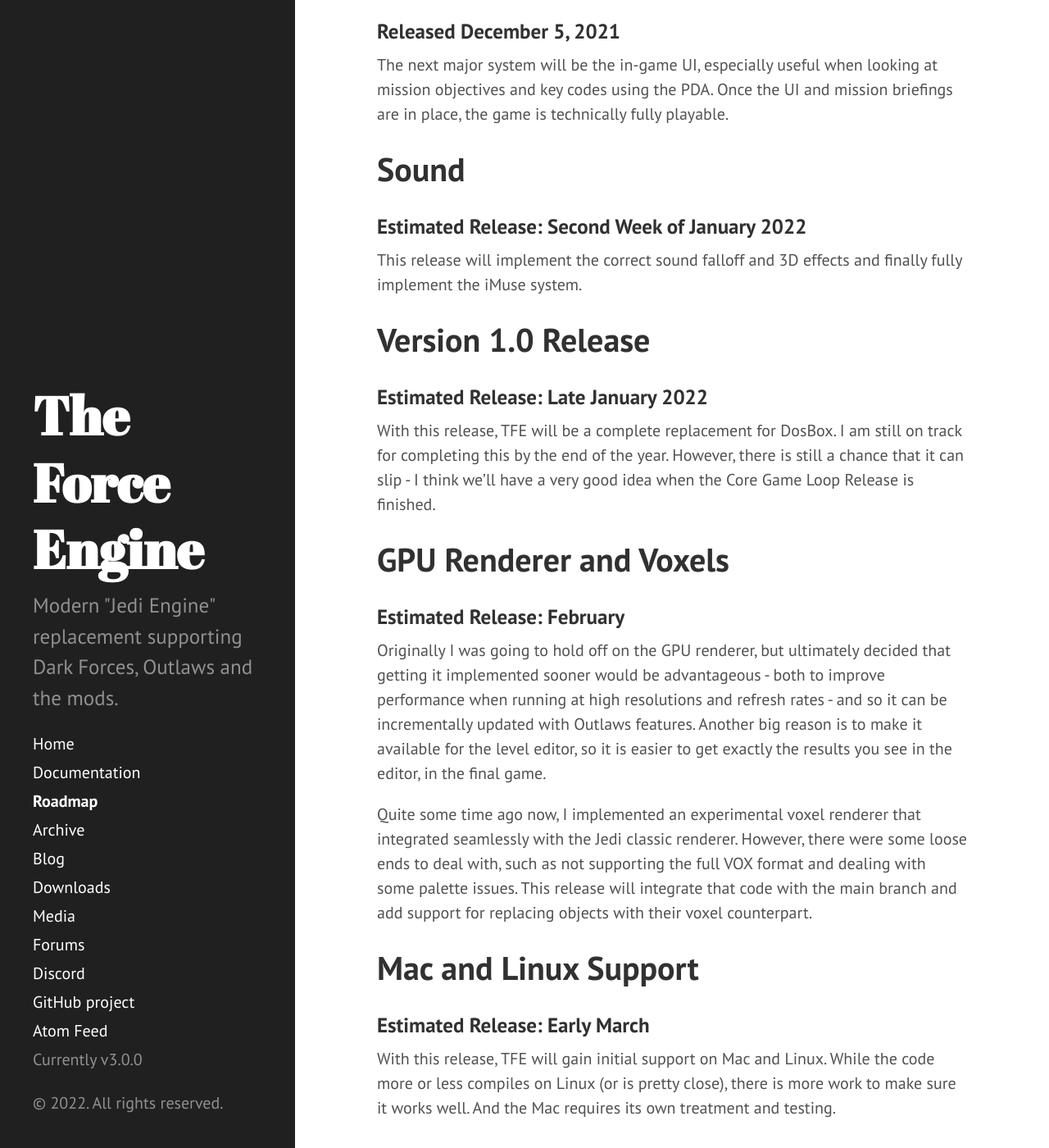
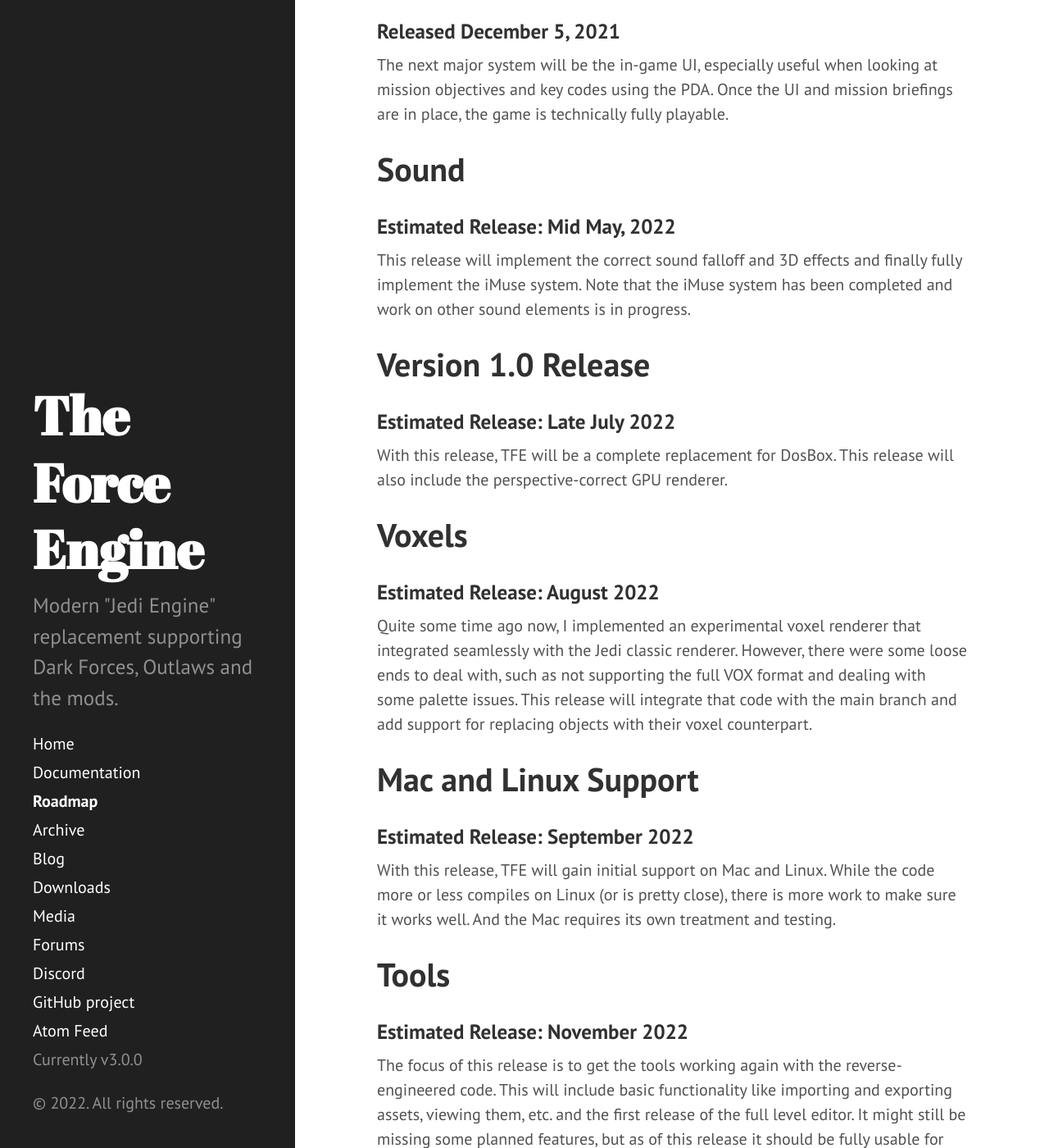
Before and after one commit to TheForceEngine/TheForceEngine.github.io, a Jekyll site: the page built from Roadmap.md, in a window 1280 px wide and 1400 px high, scrolled down 1779 px. Shown: the whole window at 82% size. Built offline with Jekyll 4.4.1, drawn with Linux system fonts in a browser that asks for light colours; some of the changed text lies outside the part shown.

Commit message:
Update Roadmap.md

```diff
--- a/Roadmap.md
+++ b/Roadmap.md
@@ -10,7 +10,7 @@
 - [x] [UI and Mission Briefings](#ui-and-mission-briefings)
 - [ ] [Sound](#sound) - _In Progress_
 - [ ] [Version 1.0 Release](#version-10-release)
-- [ ] [GPU Renderer and Voxels](#gpu-renderer-and-voxels)
+- [ ] [Voxels](#voxels)
 - [ ] [Mac and Linux Support](#mac-and-linux-support)
 - [ ] [Tools and Level Editor](#tools)
 
@@ -35,29 +35,27 @@
 The next major system will be the in-game UI, especially useful when looking at mission objectives and key codes using the PDA. Once the UI and mission briefings are in place, the game is technically fully playable.
 
 # Sound
-### Estimated Release: Second Week of January 2022
-This release will implement the correct sound falloff and 3D effects and finally fully implement the iMuse system.
+### Estimated Release: Mid May, 2022
+This release will implement the correct sound falloff and 3D effects and finally fully implement the iMuse system. Note that the iMuse system has been completed and work on other sound elements is in progress.
 
 # Version 1.0 Release
-### Estimated Release: Late January 2022
-With this release, TFE will be a complete replacement for DosBox. I am still on track for completing this by the end of the year. However, there is still a chance that it can slip - I think we’ll have a very good idea when the Core Game Loop Release is finished.
+### Estimated Release: Late July 2022
+With this release, TFE will be a complete replacement for DosBox. This release will also include the perspective-correct GPU renderer.
 
-# GPU Renderer and Voxels
-### Estimated Release: February
-Originally I was going to hold off on the GPU renderer, but ultimately decided that getting it implemented sooner would be advantageous - both to improve performance when running at high resolutions and refresh rates - and so it can be incrementally updated with Outlaws features. Another big reason is to make it available for the level editor, so it is easier to get exactly the results you see in the editor, in the final game.
-
+# Voxels
+### Estimated Release: August 2022
 Quite some time ago now, I implemented an experimental voxel renderer that integrated seamlessly with the Jedi classic renderer. However, there were some loose ends to deal with, such as not supporting the full VOX format and dealing with some palette issues. This release will integrate that code with the main branch and add support for replacing objects with their voxel counterpart.
 
 # Mac and Linux Support
-### Estimated Release: Early March
+### Estimated Release: September 2022
 With this release, TFE will gain initial support on Mac and Linux. While the code more or less compiles on Linux (or is pretty close), there is more work to make sure it works well. And the Mac requires its own treatment and testing.
 
 # Tools
-### Estimated Release: Late March
+### Estimated Release: November 2022
 The focus of this release is to get the tools working again with the reverse-engineered code. This will include basic functionality like importing and exporting assets, viewing them, etc. and the first release of the full level editor. It might still be missing some planned features, but as of this release it should be fully usable for building real levels and mods.
 
 # Towards Version 2.0
-Finally, hopefully early next year, I plan on beginning the process of adding Outlaws support to TFE. I don’t yet have any real way of making any time estimates beyond this point, but I expect the reverse-engineering process to proceed at a much quicker rate for Outlaws for several reasons:
+Once version 1.0 is released, I plan on beginning the process of adding Outlaws support to TFE. I don’t yet have any real way of making any time estimates beyond this point, but I expect the reverse-engineering process to proceed at a much quicker rate for Outlaws for several reasons:
 
 * I have become a lot faster at the process by going through the process of reverse-engineering Dark Forces.
 * Outlaws was built from the Dark Forces code base, and shares the same engine. This means a lot of the structures will be the same or substaintally similar.
```
